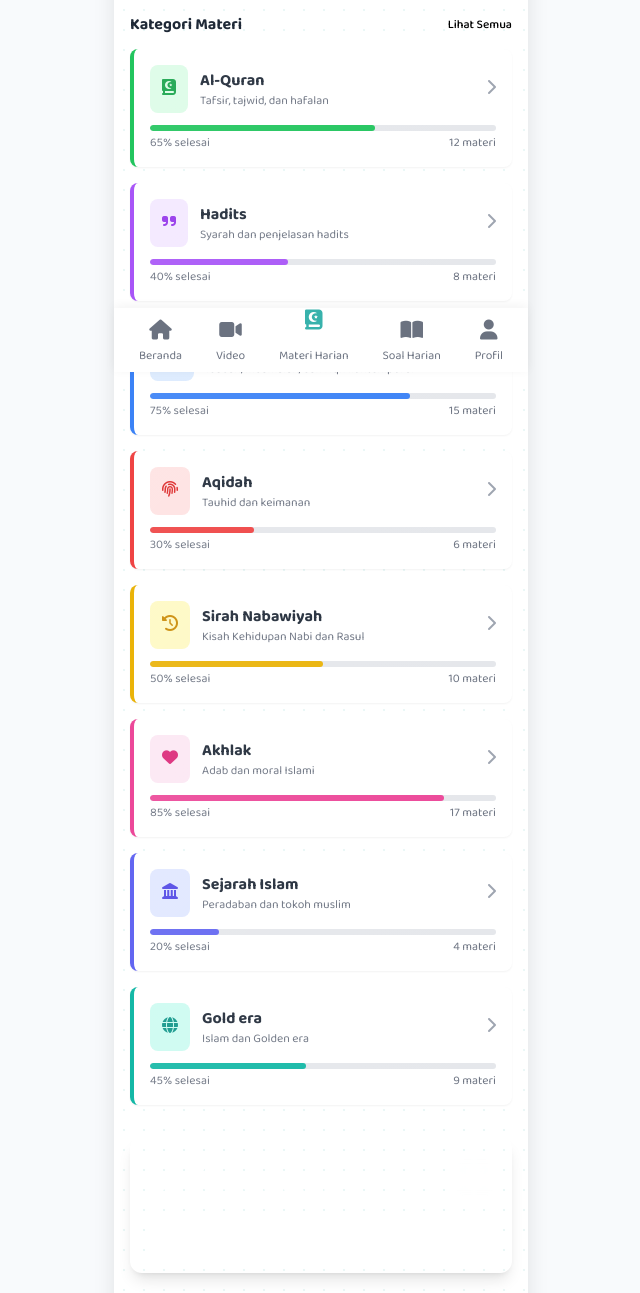
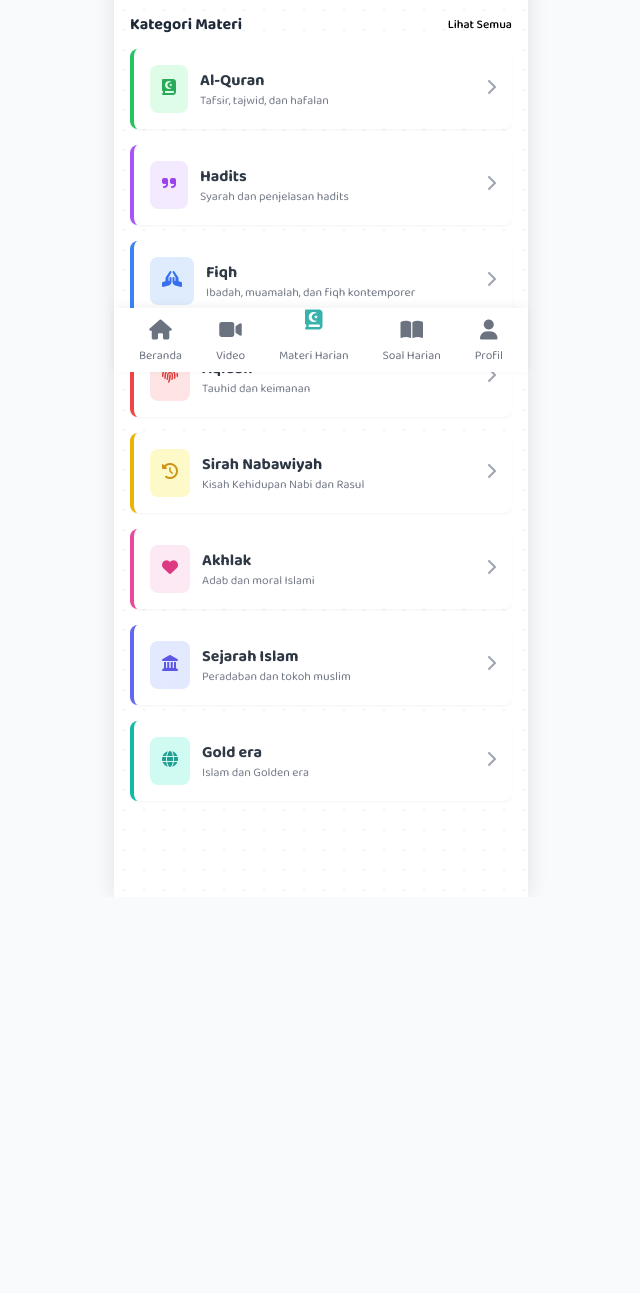
Before and after one commit to whitecat-12/teta-dakwah02, a plain HTML site: page kategori materi.html in a window 1280 px wide. Shown: the part 428-1721 px from the top of the page, without its empty margins (319-959 px from the left). After the commit the page ends 1325 px from the top, so only its background shows below. Drawn offline with nearby package versions, Linux system fonts and the light colour scheme.

Commit message:
Update kategori materi.html

```diff
--- a/kategori materi.html
+++ b/kategori materi.html
@@ -306,13 +306,7 @@
                         <div class="text-gray-400">
                             <i class="fas fa-chevron-right"></i>
                         </div>
-                    </div>
-                    <div class="progress-bar mt-3">
-                        <div class="progress-fill bg-green-500" style="width: 65%"></div>
-                    </div>
-                    <div class="flex justify-between text-xs text-gray-500 mt-1">
-                        <span>65% selesai</span>
-                        <span>12 materi</span>
+
                     </div>
                 </div>
 
@@ -331,13 +325,7 @@
                         <div class="text-gray-400">
                             <i class="fas fa-chevron-right"></i>
                         </div>
-                    </div>
-                    <div class="progress-bar mt-3">
-                        <div class="progress-fill bg-purple-500" style="width: 40%"></div>
-                    </div>
-                    <div class="flex justify-between text-xs text-gray-500 mt-1">
-                        <span>40% selesai</span>
-                        <span>8 materi</span>
+
                     </div>
                 </div>
 
@@ -356,13 +344,7 @@
                         <div class="text-gray-400">
                             <i class="fas fa-chevron-right"></i>
                         </div>
-                    </div>
-                    <div class="progress-bar mt-3">
-                        <div class="progress-fill bg-blue-500" style="width: 75%"></div>
-                    </div>
-                    <div class="flex justify-between text-xs text-gray-500 mt-1">
-                        <span>75% selesai</span>
-                        <span>15 materi</span>
+
                     </div>
                 </div>
 
@@ -381,13 +363,8 @@
                         <div class="text-gray-400">
                             <i class="fas fa-chevron-right"></i>
                         </div>
-                    </div>
-                    <div class="progress-bar mt-3">
-                        <div class="progress-fill bg-red-500" style="width: 30%"></div>
-                    </div>
-                    <div class="flex justify-between text-xs text-gray-500 mt-1">
-                        <span>30% selesai</span>
-                        <span>6 materi</span>
+
+
                     </div>
                 </div>
 
@@ -407,13 +384,8 @@
                             <i class="fas fa-chevron-right"></i>
                         </div>
                     </div>
-                    <div class="progress-bar mt-3">
-                        <div class="progress-fill bg-yellow-500" style="width: 50%"></div>
-                    </div>
-                    <div class="flex justify-between text-xs text-gray-500 mt-1">
-                        <span>50% selesai</span>
-                        <span>10 materi</span>
-                    </div>
+
+
                 </div>
 
                 <!-- Akhlak Materials -->
@@ -432,13 +404,7 @@
                             <i class="fas fa-chevron-right"></i>
                         </div>
                     </div>
-                    <div class="progress-bar mt-3">
-                        <div class="progress-fill bg-pink-500" style="width: 85%"></div>
-                    </div>
-                    <div class="flex justify-between text-xs text-gray-500 mt-1">
-                        <span>85% selesai</span>
-                        <span>17 materi</span>
-                    </div>
+
                 </div>
 
                 <!-- Islamic History Materials -->
@@ -457,13 +423,7 @@
                             <i class="fas fa-chevron-right"></i>
                         </div>
                     </div>
-                    <div class="progress-bar mt-3">
-                        <div class="progress-fill bg-indigo-500" style="width: 20%"></div>
-                    </div>
-                    <div class="flex justify-between text-xs text-gray-500 mt-1">
-                        <span>20% selesai</span>
-                        <span>4 materi</span>
-                    </div>
+
                 </div>
 
                 <!-- Contemporary Issues Materials -->
@@ -481,35 +441,11 @@
                         <div class="text-gray-400">
                             <i class="fas fa-chevron-right"></i>
                         </div>
+
                     </div>
-                    <div class="progress-bar mt-3">
-                        <div class="progress-fill bg-teal-500" style="width: 45%"></div>
-                    </div>
-                    <div class="flex justify-between text-xs text-gray-500 mt-1">
-                        <span>45% selesai</span>
-                        <span>9 materi</span>
-                    </div>
+
                 </div>
             </section>
-
-            <!-- Daily Challenge -->
-            <section class="p-4">
-                <div class="bg-gradient-to-r from-primary to-secondary text-white rounded-xl p-4 shadow-lg">
-                    <div class="flex items-center justify-between">
-                        <div>
-                            <h3 class="font-bold">Tantangan Harian</h3>
-                            <p class="text-sm opacity-90 mt-1">Baca 1 halaman Al-Quran hari ini</p>
-                        </div>
-                        <div class="bg-white/20 p-3 rounded-full backdrop-blur-sm">
-                            <i class="fas fa-trophy"></i>
-                        </div>
-                    </div>
-                    <button class="w-full mt-4 py-2 bg-white text-primary rounded-lg font-bold flex items-center justify-center">
-                        <i class="fas fa-check-circle mr-2"></i> Tandai Selesai
-                    </button>
-                </div>
-            </section>
-        </main>
 
         <!-- Bottom Navigation -->
         <nav class="bottom-nav bg-white p-2 flex justify-around items-center">
```
